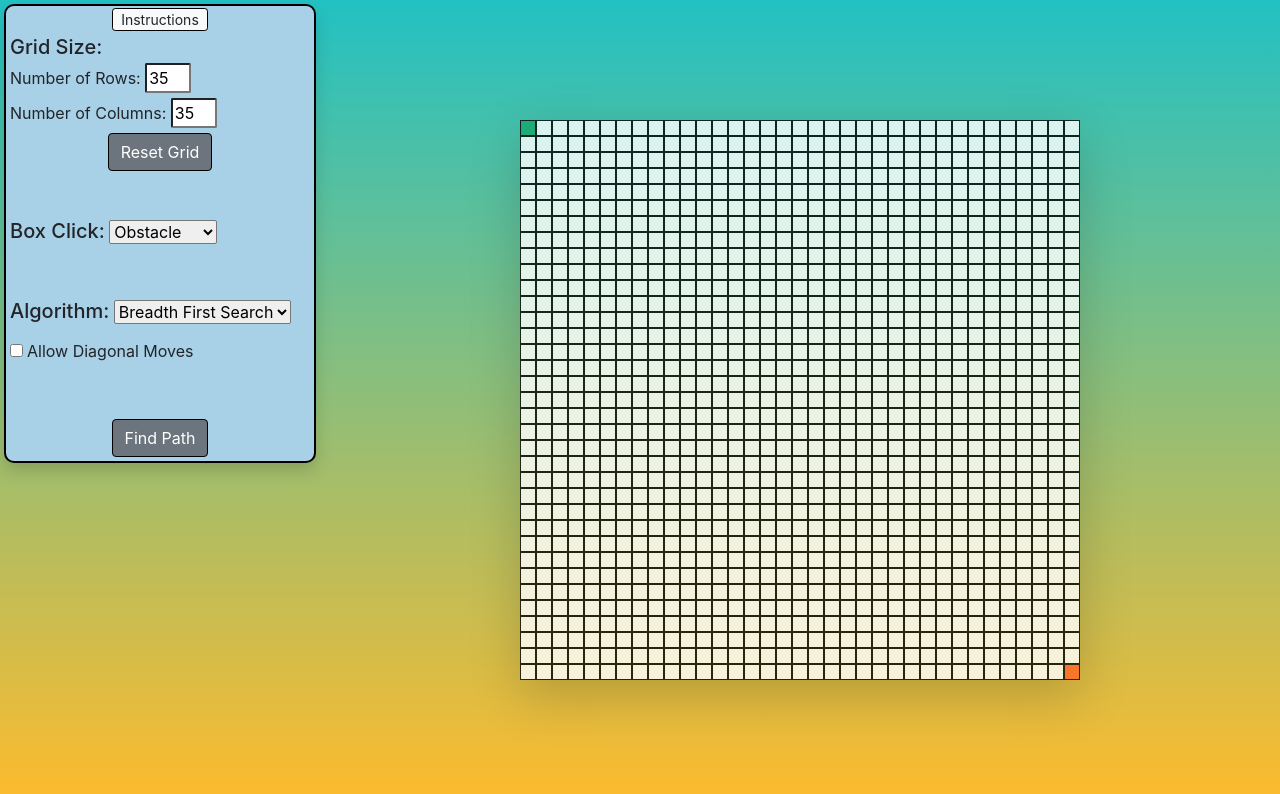
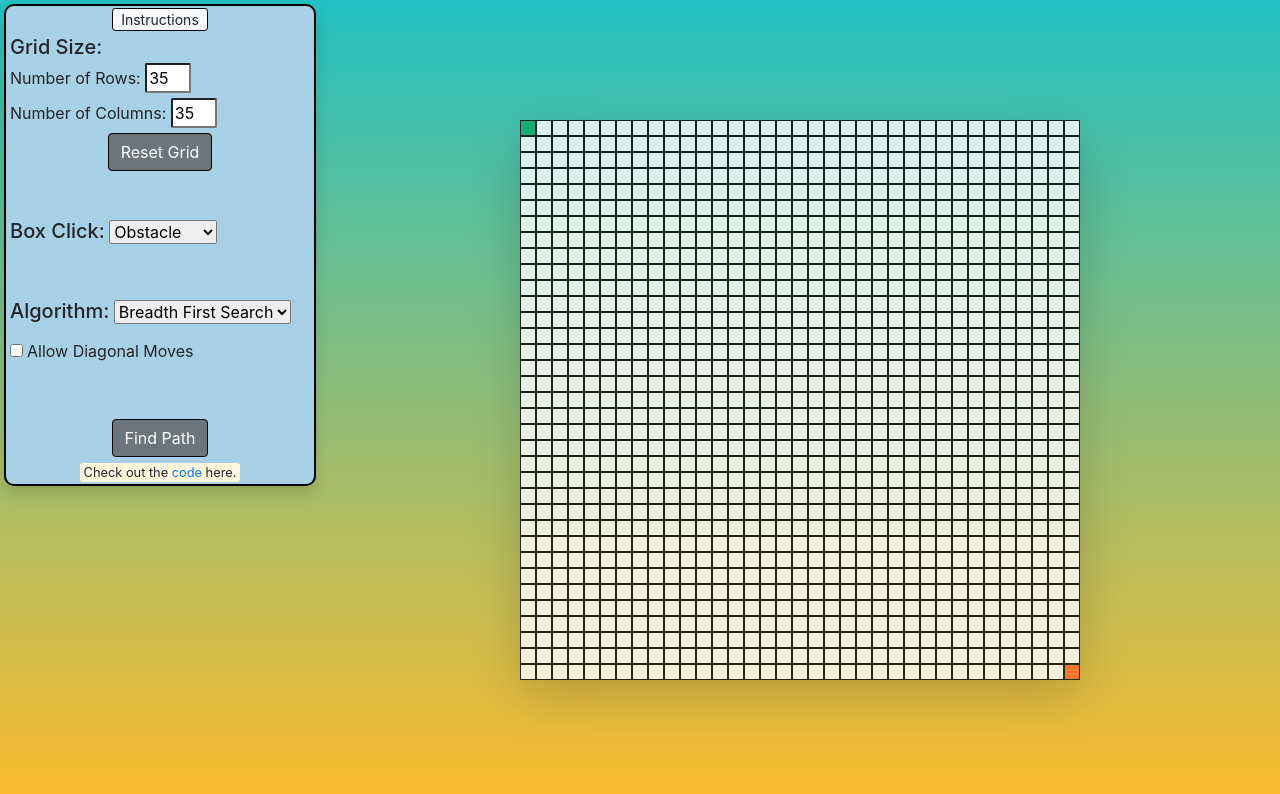
Before and after one commit to akshit2511/PathFinding, a plain HTML site: page index.html in a window 1280 px wide. Drawn offline with nearby package versions, Linux system fonts and the light colour scheme.

Commit message:
Second commit

```diff
--- a/index.html
+++ b/index.html
@@ -83,6 +83,10 @@
                             style="border: 1px solid black;">Find Path</button>
                     </div>
 
+
+                    <!-- Github Code -->
+                    <footer>Check out the <a href="https://github.com/akshit2511/PathFinding" target="_blank">code</a> here.</footer>
+
                 </div>
 
 
--- a/style.css
+++ b/style.css
@@ -74,3 +74,12 @@ body{
 
     }
 }
+
+/* Footer */
+footer{
+    margin: 2px auto;
+    padding: 0 4px;
+    background-color: cornsilk;
+    border-radius: 3px;
+    font-size: 80%;
+}
```
